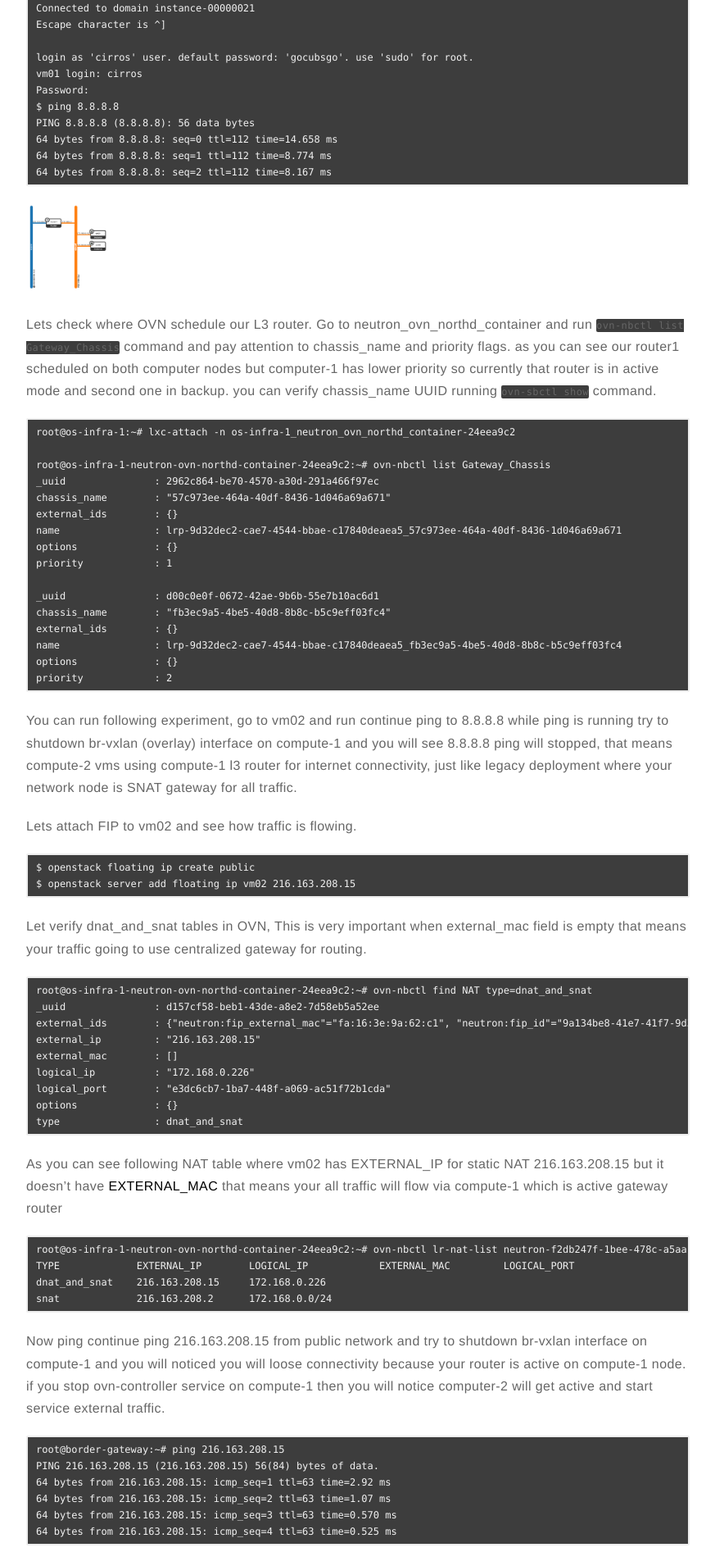
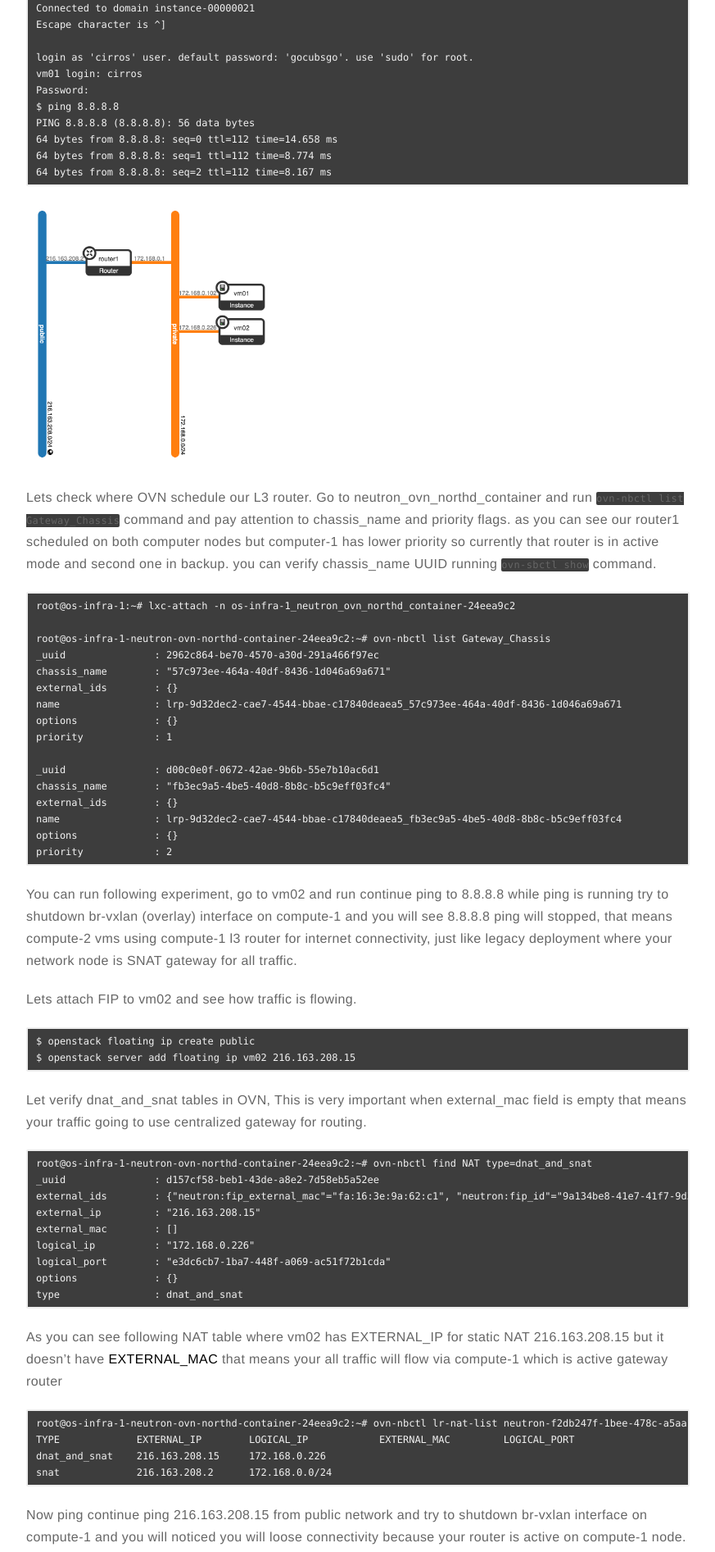
Before and after one commit to satishdotpatel/satishdotpatel.github.io, a Jekyll site: the page built from _posts/2021-04-08-openstack-ansible-ovn-deployment-part2.markdown, in a window 1280 px wide. Shown: the part 2365-4258 px from the top of the page at 82% size, without its empty margins (203-1076 px from the left). Built offline with Jekyll 4.4.1, drawn with Linux system fonts in a browser that asks for light colours; comment, search, counter and statistics services are not loaded.

Commit message:
ovn part-2

````diff
--- a/_posts/2021-04-08-openstack-ansible-ovn-deployment-part2.markdown
+++ b/_posts/2021-04-08-openstack-ansible-ovn-deployment-part2.markdown
@@ -123,7 +123,7 @@
 64 bytes from 8.8.8.8: seq=2 ttl=112 time=8.167 ms
 ```
 
-![<img>](/assets/images/2021-03-29-openstack-ansible-ovn-deployment/ovn-l3.png){: width="100" }
+![<img>](/assets/images/2021-03-29-openstack-ansible-ovn-deployment/ovn-l3.png){: width="300" }
 
 Lets check where OVN schedule our L3 router. Go to neutron_ovn_northd_container and run `ovn-nbctl list Gateway_Chassis` command and pay attention to chassis_name and priority flags. as you can see our router1 scheduled on both computer nodes but computer-1 has lower priority so currently that router is in active mode and second one in backup. you can verify chassis_name UUID running `ovn-sbctl show` command.
 
````
